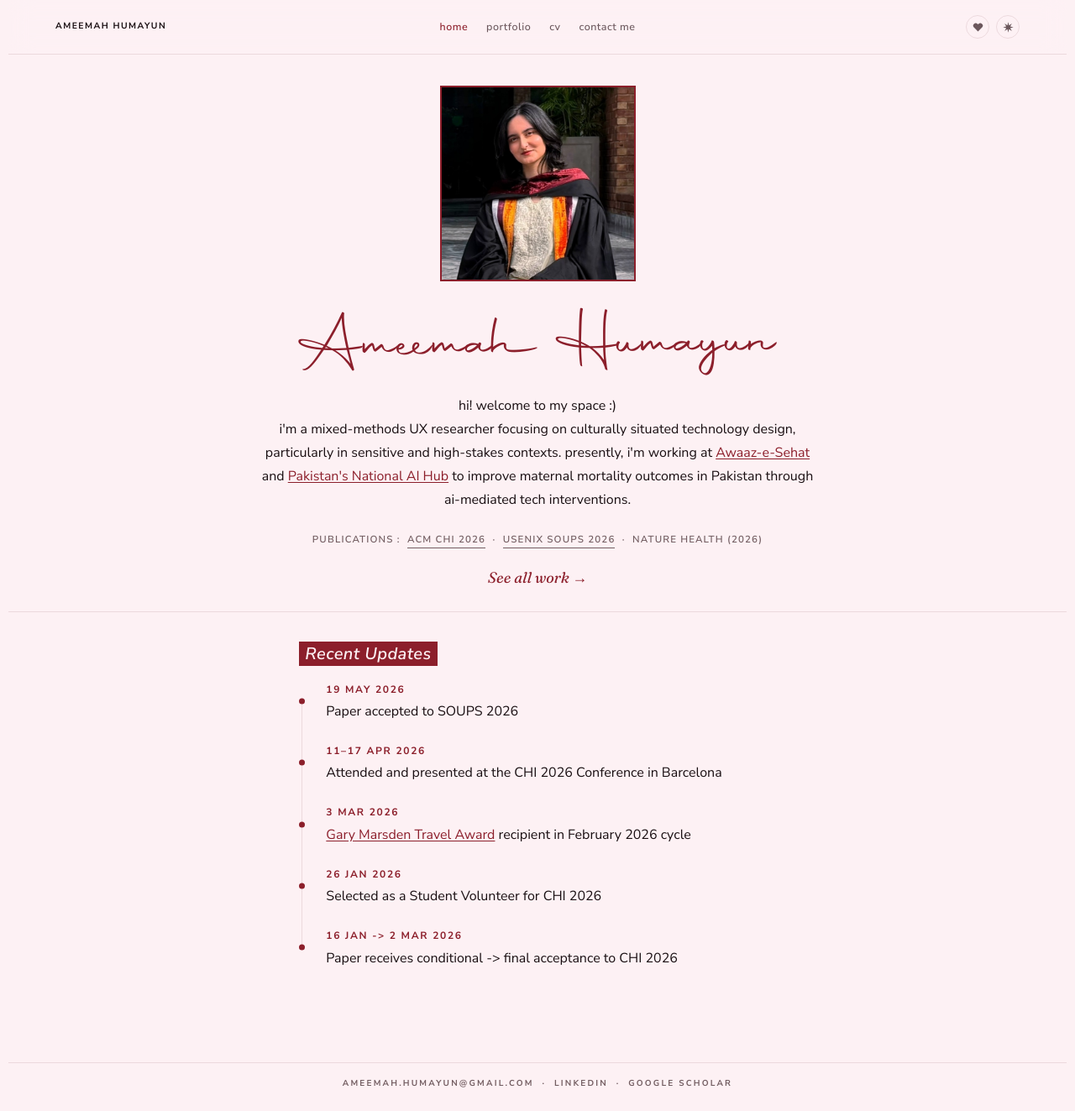
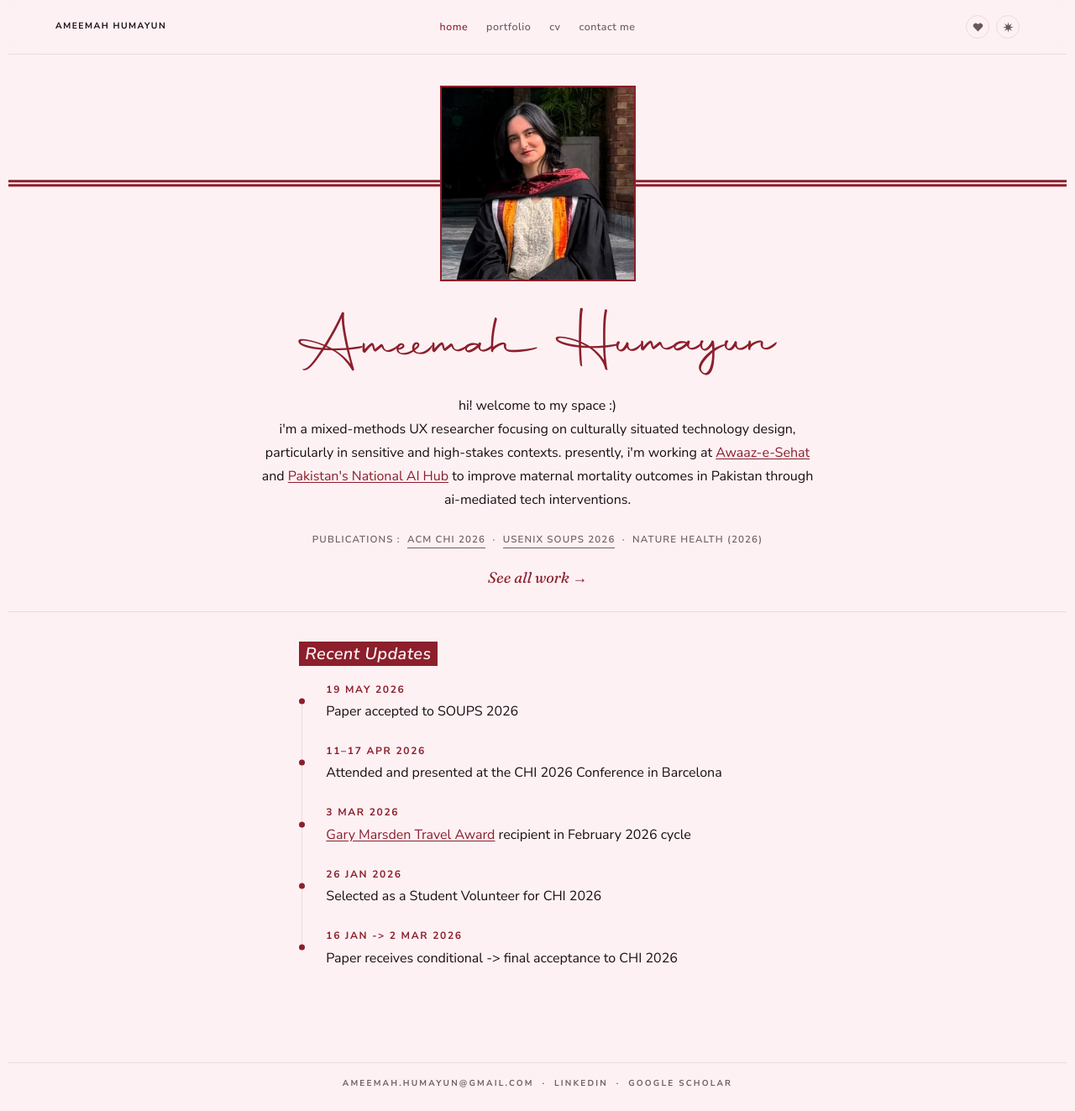
Before and after one commit to ameemahumayun/ameemahumayun.github.io, a Jekyll site: the page built from index.html, in a window 1280 px wide and 1323 px high. Shown: the whole window at 84% size. Built offline with Jekyll 4.4.1, drawn with Linux system fonts in a browser that asks for light colours.

Commit message:
Add a double line through the portrait, running the full width
The portrait moves into a .hero__portrait-frame (which now carries its
size and position). The frame's ::before draws two horizontal lines in
the theme's accent (the border color), centered on the photo and running
behind it across the page: each 3px (1.5x the 2px border) with a 1.5px
gap (half a line). The hero clips its own horizontal overflow so 100vw
lines can't add a sideways scroll.

Co-Authored-By: Claude Opus 5.5 <noreply@anthropic.com>
Claude-Session: https://claude.ai/code/session_01RzgRSrTmedEEfQSDh9yj4S

```diff
--- a/assets/css/components.css
+++ b/assets/css/components.css
@@ -210,11 +210,43 @@
 /* Square portrait, centered above the name. The photo is portrait-
    oriented, so the square crop keeps its full width and anchors near the
    top to keep the face and shoulders in frame. */
-.hero__portrait {
-  display: block;
+/* The frame carries the portrait's size and position, plus a pair of thin
+   horizontal lines in the border color: centered on the photo, running
+   behind it across the full screen width. Each line is 1.5x the photo's
+   2px border (3px), with half a line (1.5px) between them. */
+.hero__portrait-frame {
+  --portrait-line: 3px;
+  --portrait-line-gap: 1.5px;
+  position: relative;
   width: var(--portrait-size);
   height: var(--portrait-size);
   margin: 0.3rem auto 0;
+}
+.hero__portrait-frame::before {
+  content: "";
+  position: absolute;
+  top: 50%;
+  left: 50%;
+  width: 100vw;
+  /* box-sizing is border-box site-wide, so the height has to include both
+     lines for the gap between them to survive. */
+  height: calc(2 * var(--portrait-line) + var(--portrait-line-gap));
+  border-top: var(--portrait-line) solid var(--color-accent);
+  border-bottom: var(--portrait-line) solid var(--color-accent);
+  transform: translate(-50%, -50%);
+  z-index: 0;
+  pointer-events: none;
+}
+/* 100vw counts the scrollbar too, so the lines would poke past the page
+   edge and add a sideways scroll — clip them at the hero's edges. */
+.hero--profile { overflow-x: clip; }
+.hero__portrait {
+  position: relative;  /* sits above the lines */
+  z-index: 1;
+  display: block;
+  width: 100%;
+  height: 100%;
+  margin: 0;
   object-fit: cover;
   object-position: 50% 12%;
   border: 2px solid var(--color-accent);  /* the theme's signature color: maroon in rose */
@@ -264,7 +296,7 @@
   .hero--profile .hero__row { flex-direction: column; align-items: center; gap: var(--space-4); }
   .hero--profile .hero__text { text-align: center; }
   .hero__avatar-frame { order: -1; width: 220px; transform: none; }
-  .hero__portrait { margin-top: 0; }
+  .hero__portrait-frame { margin-top: 0; }
   .hero--profile .eyebrow-rule {
     white-space: normal;
     font-size: 11.5px;
--- a/index.html
+++ b/index.html
@@ -8,7 +8,9 @@ description: Mixed-methods UX researcher working on human-centered AI for health
 <!-- HERO -->
 <header class="hero hero--profile">
   <div class="hero__inner">
-    <img class="hero__portrait" src="{{ '/assets/images/me.jpeg' | relative_url }}" alt="Portrait of Ameemah Humayun" width="600" height="802">
+    <div class="hero__portrait-frame">
+      <img class="hero__portrait" src="{{ '/assets/images/me.jpeg' | relative_url }}" alt="Portrait of Ameemah Humayun" width="600" height="802">
+    </div>
     <h1 class="signature-text hero__name">Ameemah Humayun</h1>
     <div class="hero__row hero__row--solo">
       <div class="hero__text">
```
